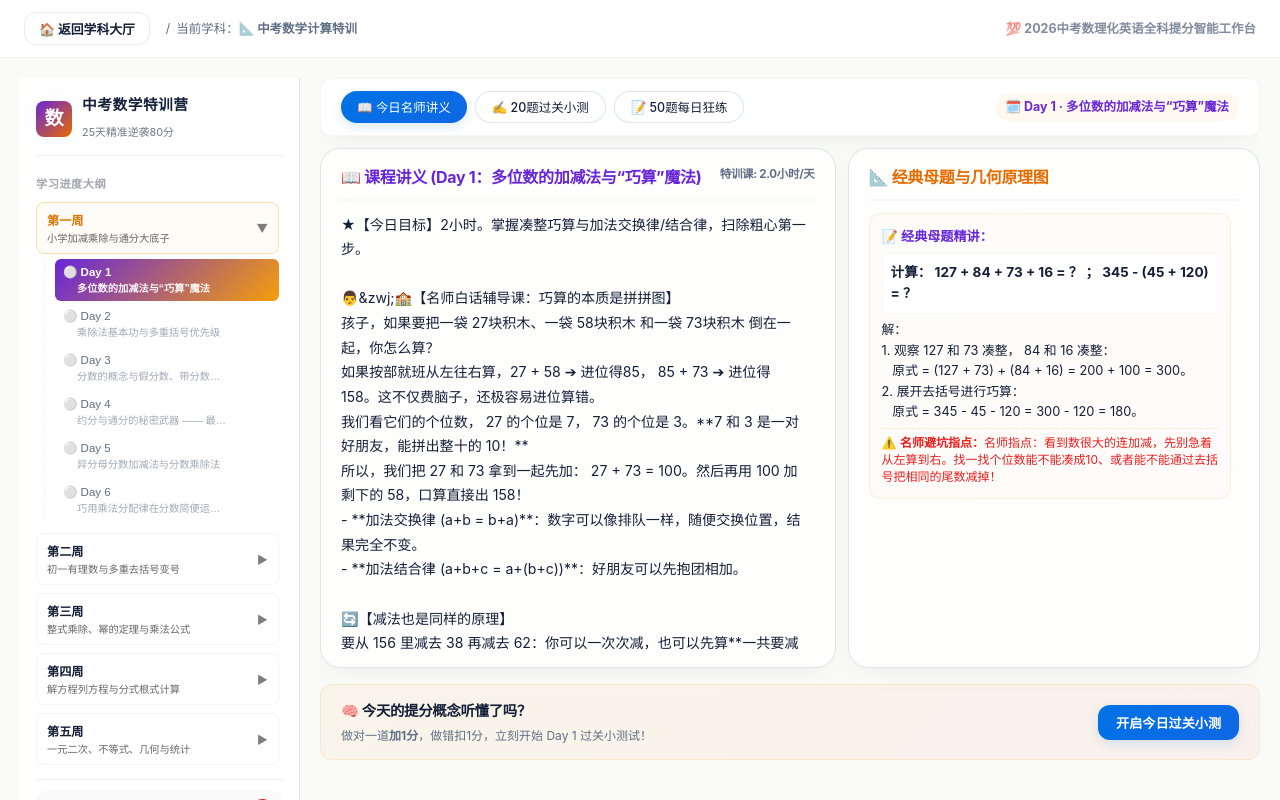
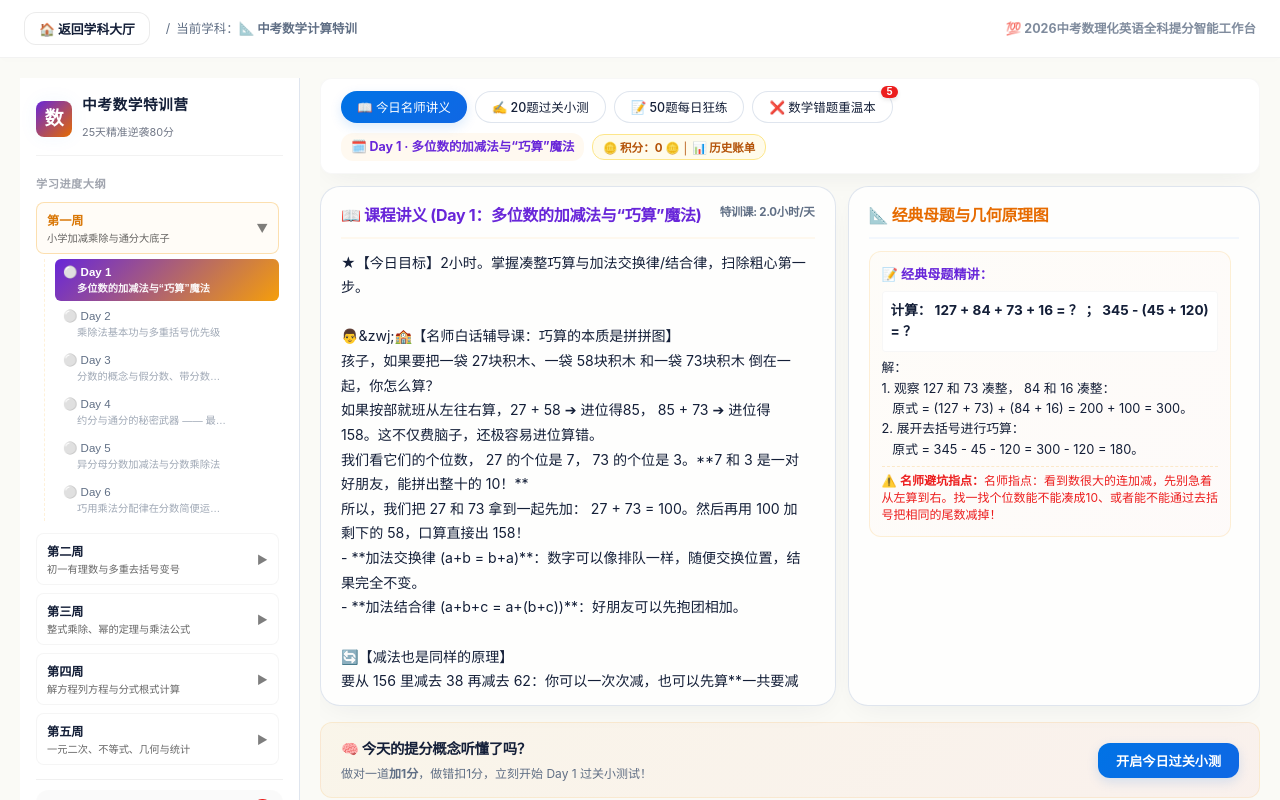
Before and after one commit to chichimon14/EXAM, a React (Vite) app: page / in a window 1280 px wide. Both pictures are taken after a click on the element 241 px from the left and 479 px from the top of the page. Built offline with nearby package versions, Linux system fonts and the light colour scheme; no server answers.

Commit message:
fix: add uniform submit and score mechanism for 50-exercise practice, and add top tab double-assurance entrance for wrongs and gold scores

```diff
--- a/src/components/MathModule.jsx
+++ b/src/components/MathModule.jsx
@@ -25,6 +25,7 @@ export default function MathModule() {
   // 100题练习状态
   const [exerciseQuestions, setExerciseQuestions] = useState([]);
   const [exerciseAnswers, setExerciseAnswers] = useState({}); // { [qId]: { isCorrect, userOpt } }
+  const [exerciseSubmitted, setExerciseSubmitted] = useState(false); // 50题特训是否已提交结算
   const [currentExerciseIndex, setCurrentExerciseIndex] = useState(0);
 
   // 数学错题本状态
@@ -136,6 +137,7 @@ export default function MathModule() {
 
       const savedAnswers = localStorage.getItem(`math-exercise-answers-${selectedDayId}`);
       const savedIndex = localStorage.getItem(`math-exercise-index-${selectedDayId}`);
+      const savedSubmitted = localStorage.getItem(`math-exercise-submitted-${selectedDayId}`);
 
       if (savedAnswers) {
         try {
@@ -146,6 +148,8 @@ export default function MathModule() {
       } else {
         setExerciseAnswers({});
       }
+
+      setExerciseSubmitted(savedSubmitted === 'true');
 
       if (savedIndex) {
         const idx = parseInt(savedIndex);
@@ -255,26 +259,36 @@ export default function MathModule() {
     );
   };
 
-  // 50题练习单步点击
+  // 50题练习单步点击 (未提交时可随意改答案)
   const handleExerciseOptionClick = (optionIdx) => {
+    if (exerciseSubmitted) return;
+
     const currentQ = exerciseQuestions[currentExerciseIndex];
-    if (!currentQ || exerciseAnswers[currentQ.id]) return;
-
-    const isCorrect = optionIdx === currentQ.answer;
+    if (!currentQ) return;
+
     const nextAnswers = {
       ...exerciseAnswers,
-      [currentQ.id]: { isCorrect, userOpt: optionIdx }
+      [currentQ.id]: { userOpt: optionIdx }
     };
     setExerciseAnswers(nextAnswers);
 
     // 持久化答题进度记录，防止刷新页面或切卡丢失
     localStorage.setItem(`math-exercise-answers-${selectedDayId}`, JSON.stringify(nextAnswers));
-
-    // 金币结算 (+0.5 / -0.5)
-    updateGoldCoin(isCorrect, 0.5);
-
-    // 做错自动收录到数学错题本 (同步读写本地，彻底根治闭包覆盖丢失 Bug)
-    if (!isCorrect) {
+  };
+
+  // 50题练习统一交卷结算
+  const handleSubmitExercise = () => {
+    if (exerciseSubmitted) return;
+
+    // 检查是否有未作答题目
+    const attemptedCount = Object.keys(exerciseAnswers).length;
+    if (attemptedCount < 50) {
+      const confirmSubmit = window.confirm(`您还有 ${50 - attemptedCount} 道题未做，确定要交卷并结算特训吗？(未做题目将直接计为算错)`);
+      if (!confirmSubmit) return;
+    }
+
+    let correctCount = 0;
+    const nextAnswers = { ...exerciseAnswers };
     let currentWrongs = [];
     const savedWrongs = localStorage.getItem('math-wrongs');
     if (savedWrongs) {
@@ -286,18 +300,61 @@ export default function MathModule() {
       }
     }
 
-      const alreadyIn = currentWrongs.some(w => w && w.id === currentQ.id);
+    exerciseQuestions.forEach(q => {
+      const saved = nextAnswers[q.id];
+      const userOpt = saved && saved.userOpt !== undefined ? saved.userOpt : -1;
+      const isCorrect = userOpt === q.answer;
+
+      nextAnswers[q.id] = {
+        isCorrect,
+        userOpt
+      };
+
+      if (isCorrect) {
+        correctCount++;
+      } else {
+        // 自动加入错题本
+        const alreadyIn = currentWrongs.some(w => w && w.id === q.id);
         if (!alreadyIn) {
           const wrongQ = {
-          ...currentQ,
-          userAnswer: optionIdx,
-          wrongTime: new Date().toLocaleString('zh-CN', { hour12: false }) // 注明错题时间！
-        };
-        const nextWrongs = [...currentWrongs, wrongQ];
-        setWrongList(nextWrongs);
-        localStorage.setItem('math-wrongs', JSON.stringify(nextWrongs));
-      }
-    }
+            ...q,
+            userAnswer: userOpt,
+            wrongTime: new Date().toLocaleString('zh-CN', { hour12: false })
+          };
+          currentWrongs.push(wrongQ);
+        }
+      }
+    });
+
+    // 结算金币积分 (答对每题 +0.5，答错每题 -0.5)
+    const currentScore = dayScores[selectedDayId] || 0;
+    const delta = correctCount * 0.5 - (50 - correctCount) * 0.5;
+    const newScore = Math.round(Math.max(0, currentScore + delta) * 10) / 10;
+    const nextScores = { ...dayScores, [selectedDayId]: newScore };
+
+    // 更新状态与本地存储
+    setDayScores(nextScores);
+    localStorage.setItem(`math-score-${selectedDayId}`, newScore.toString());
+
+    setExerciseAnswers(nextAnswers);
+    localStorage.setItem(`math-exercise-answers-${selectedDayId}`, JSON.stringify(nextAnswers));
+
+    setWrongList(currentWrongs);
+    localStorage.setItem('math-wrongs', JSON.stringify(currentWrongs));
+
+    setExerciseSubmitted(true);
+    localStorage.setItem(`math-exercise-submitted-${selectedDayId}`, 'true');
+
+    // 记录学习日志
+    const dayNum = selectedDayId.replace('day', '');
+    addStudyLog(
+      'math',
+      'exercise_complete',
+      `完成数学 Day ${dayNum} 50题特训`,
+      correctCount,
+      50,
+      []
+    );
   };
 
   // 移出数学错题
@@ -314,12 +371,23 @@ export default function MathModule() {
     }
   };
 
-  // 重置指定 Day 的金币分值为 0
+  // 重置指定 Day 的金币分值为 0 并清空当天特训进度
   const handleResetDayScore = (dayId) => {
-    if (window.confirm(`您确定要清空 Day ${dayId.replace('day', '')} 的今日积分金币吗？`)) {
+    if (window.confirm(`您确定要清空 Day ${dayId.replace('day', '')} 的今日积分金币并重做当天的特训吗？`)) {
       const nextScores = { ...dayScores, [dayId]: 0 };
       setDayScores(nextScores);
       localStorage.setItem(`math-score-${dayId}`, '0');
+
+      // 清空当天练习答题进度与已交卷状态
+      localStorage.removeItem(`math-exercise-answers-${dayId}`);
+      localStorage.removeItem(`math-exercise-submitted-${dayId}`);
+      localStorage.removeItem(`math-exercise-index-${dayId}`);
+
+      if (dayId === selectedDayId) {
+        setExerciseAnswers({});
+        setExerciseSubmitted(false);
+        setCurrentExerciseIndex(0);
+      }
     }
   };
 
@@ -819,8 +887,8 @@ export default function MathModule() {
       {/* 主面板内容 */}
       <div className="main-content" style={{ display: 'flex', flexDirection: 'column', gap: '12px', flex: 1, padding: 0, overflowY: 'auto' }}>
 
-        {/* 📘 右侧顶部横向三合一特训功能卡 */}
-        {activeTab !== 'wrongbook' && (
+        {/* 📘 右侧顶部横向特训功能导航条 (双重保障，解决 iPad 各种比例下的错题/积分入口隐藏问题) */}
+        {true && (
           <div className="glass-card" style={{
             padding: '12px 20px',
             display: 'flex',
@@ -828,9 +896,11 @@ export default function MathModule() {
             justifyContent: 'space-between',
             backgroundColor: '#ffffff',
             border: '1px solid rgba(0,0,0,0.03)',
-            borderRadius: 'var(--radius-md)'
-          }}>
-            <div style={{ display: 'flex', gap: '8px' }}>
+            borderRadius: 'var(--radius-md)',
+            flexWrap: 'wrap',
+            gap: '10px'
+          }}>
+            <div style={{ display: 'flex', gap: '8px', flexWrap: 'wrap' }}>
               <button
                 className={`btn ${activeTab === 'study' ? 'btn-primary' : 'btn-secondary'}`}
                 onClick={() => setActiveTab('study')}
@@ -875,6 +945,37 @@ export default function MathModule() {
               >
                 📝 50题每日狂练
               </button>
+              <button
+                className={`btn ${activeTab === 'wrongbook' ? 'btn-primary' : 'btn-secondary'}`}
+                onClick={() => setActiveTab('wrongbook')}
+                style={{
+                  fontSize: '0.78rem',
+                  padding: '6px 16px',
+                  borderRadius: '20px',
+                  backgroundColor: activeTab === 'wrongbook' ? 'hsl(var(--color-work))' : '',
+                  borderColor: activeTab === 'wrongbook' ? 'hsl(var(--color-work))' : '',
+                  position: 'relative'
+                }}
+              >
+                ❌ 数学错题重温本
+                {wrongList.length > 0 && (
+                  <span style={{
+                    position: 'absolute',
+                    top: '-6px',
+                    right: '-6px',
+                    backgroundColor: 'hsl(var(--color-danger))',
+                    color: '#fff',
+                    fontSize: '0.62rem',
+                    fontWeight: 'bold',
+                    padding: '1px 5px',
+                    borderRadius: '8px',
+                    lineHeight: '1',
+                    boxShadow: '0 2px 4px rgba(0,0,0,0.1)'
+                  }}>
+                    {wrongList.length}
+                  </span>
+                )}
+              </button>
             </div>
 
             <div style={{ display: 'flex', alignItems: 'center', gap: '8px', fontSize: '0.78rem' }}>
@@ -887,18 +988,27 @@ export default function MathModule() {
               }}>
                 🗓️ Day {selectedDayId.replace('day', '')} · {currentDayData?.name.split('：')[1]}
               </span>
-              {activeTab !== 'study' && (activeTab !== 'test' || testScore !== null) && (
-                <span style={{
+              <button
+                className="btn btn-secondary scale-up"
+                onClick={() => setShowBillModal(true)}
+                style={{
                   padding: '4px 10px',
                   backgroundColor: '#fffbeb',
                   color: '#b45309',
                   borderRadius: '12px',
                   fontWeight: 'bold',
-                  border: '1px solid #fde68a'
-                }}>
-                  🪙 今日积分：{todayGoldCoin} 金币
-                </span>
-              )}
+                  border: '1px solid #fde68a',
+                  fontSize: '0.72rem',
+                  cursor: 'pointer',
+                  display: 'flex',
+                  alignItems: 'center',
+                  gap: '4px',
+                  outline: 'none'
+                }}
+                title="点击直接查看25天历史金币账单"
+              >
+                🪙 积分：{todayGoldCoin} 🪙 │ 📊 历史账单
+              </button>
             </div>
           </div>
         )}
@@ -1327,6 +1437,9 @@ export default function MathModule() {
                           const isAns = !!ansState;
 
                           let btnStyle = { border: '1px solid #e2e8f0', backgroundColor: '#fff', color: 'hsl(var(--text-primary))' };
+
+                          if (exerciseSubmitted) {
+                            // 已交卷，显示红/绿判定颜色
                             if (isAns) {
                               const isCorrectOpt = oIdx === exerciseQuestions[currentExerciseIndex].answer;
                               const isUserSelected = oIdx === ansState.userOpt;
@@ -1334,6 +1447,18 @@ export default function MathModule() {
                                 btnStyle = { border: '1px solid hsl(var(--color-success))', backgroundColor: 'hsla(var(--color-success)/0.08)', color: 'hsl(var(--color-success))' };
                               } else if (isUserSelected) {
                                 btnStyle = { border: '1px solid hsl(var(--color-danger))', backgroundColor: 'hsla(var(--color-danger)/0.08)', color: 'hsl(var(--color-danger))' };
+                              }
+                            } else {
+                              // 用户未选此项，但如果是正确项，也高亮绿色，便于对答案
+                              const isCorrectOpt = oIdx === exerciseQuestions[currentExerciseIndex].answer;
+                              if (isCorrectOpt) {
+                                btnStyle = { border: '1px solid hsl(var(--color-success))', backgroundColor: 'hsla(var(--color-success)/0.03)', color: 'hsl(var(--color-success))' };
+                              }
+                            }
+                          } else {
+                            // 未交卷，仅高亮用户选中的项（黄色/橙色），且允许再次点击修改
+                            if (isAns && oIdx === ansState.userOpt) {
+                              btnStyle = { border: '2px solid hsl(var(--color-work))', backgroundColor: 'hsla(var(--color-work)/0.08)', color: 'hsl(var(--color-work))', fontWeight: 'bold' };
                             }
                           }
 
@@ -1348,7 +1473,7 @@ export default function MathModule() {
                                 fontSize: '0.82rem',
                                 ...btnStyle
                               }}
-                              disabled={isAns}
+                              disabled={exerciseSubmitted}
                               onClick={() => handleExerciseOptionClick(oIdx)}
                             >
                               <span style={{ fontWeight: 'bold', marginRight: '6px' }}>{String.fromCharCode(65 + oIdx)}.</span>
@@ -1358,7 +1483,7 @@ export default function MathModule() {
                         })}
                       </div>
 
-                      {exerciseAnswers[exerciseQuestions[currentExerciseIndex].id] && (
+                      {exerciseSubmitted && exerciseAnswers[exerciseQuestions[currentExerciseIndex].id] && (
                         <div className="fade-in" style={{
                           padding: '12px',
                           backgroundColor: '#f8fafc',
@@ -1369,7 +1494,7 @@ export default function MathModule() {
                           whiteSpace: 'pre-wrap'
                         }}>
                           <div style={{ fontWeight: 'bold', color: exerciseAnswers[exerciseQuestions[currentExerciseIndex].id].isCorrect ? 'hsl(var(--color-success))' : 'hsl(var(--color-danger))', marginBottom: '4px' }}>
-                            {exerciseAnswers[exerciseQuestions[currentExerciseIndex].id].isCorrect ? '✅ 算对了！今日金币 +0.5 个' : '❌ 算错了。今日金币 -0.5 个，已自动计错。'}
+                            {exerciseAnswers[exerciseQuestions[currentExerciseIndex].id].isCorrect ? '✅ 算对了！' : '❌ 算错了。'}
                           </div>
                           {exerciseQuestions[currentExerciseIndex].explanation}
                         </div>
@@ -1404,7 +1529,7 @@ export default function MathModule() {
                 <h4 style={{ margin: 0, fontSize: '0.95rem', fontWeight: 'bold', display: 'flex', justifyContent: 'space-between' }}>
                   <span>🎯 50题特训卡</span>
                   <span style={{ fontSize: '0.75rem', color: 'hsl(var(--text-secondary))' }}>
-                    已完成：{Object.keys(exerciseAnswers).length} / 50
+                    已做：{Object.keys(exerciseAnswers).length} / 50
                   </span>
                 </h4>
 
@@ -1424,8 +1549,14 @@ export default function MathModule() {
                     let borderStyle = 'none';
 
                     if (q && exerciseAnswers[q.id]) {
+                      if (exerciseSubmitted) {
                         bgColor = exerciseAnswers[q.id].isCorrect ? 'hsl(var(--color-success))' : 'hsl(var(--color-danger))';
                         textColor = '#ffffff';
+                      } else {
+                        // 未提交，显示橙黄色代表已作答
+                        bgColor = 'hsla(var(--color-work)/0.2)';
+                        textColor = 'hsl(var(--color-work))';
+                      }
                     }
                     if (idx === currentExerciseIndex) {
                       borderStyle = '2px solid hsl(var(--color-work))';
@@ -1457,16 +1588,51 @@ export default function MathModule() {
                   })}
                 </div>
 
-                <div style={{ display: 'flex', gap: '12px', fontSize: '0.72rem', color: 'hsl(var(--text-secondary))', borderTop: '1px solid rgba(0,0,0,0.05)', paddingTop: '10px' }}>
+                <div style={{ display: 'flex', gap: '12px', fontSize: '0.72rem', color: 'hsl(var(--text-secondary))', borderTop: '1px solid rgba(0,0,0,0.05)', paddingTop: '10px', flexWrap: 'wrap' }}>
                   <div style={{ display: 'flex', alignItems: 'center', gap: '4px' }}>
                     <span style={{ width: '10px', height: '10px', borderRadius: '50%', backgroundColor: 'rgba(0,0,0,0.04)' }}></span>未答
                   </div>
+                  {!exerciseSubmitted ? (
+                    <div style={{ display: 'flex', alignItems: 'center', gap: '4px' }}>
+                      <span style={{ width: '10px', height: '10px', borderRadius: '50%', backgroundColor: 'hsla(var(--color-work)/0.2)' }}></span>已选
+                    </div>
+                  ) : (
+                    <>
                       <div style={{ display: 'flex', alignItems: 'center', gap: '4px' }}>
                         <span style={{ width: '10px', height: '10px', borderRadius: '50%', backgroundColor: 'hsl(var(--color-success))' }}></span>算对
                       </div>
                       <div style={{ display: 'flex', alignItems: 'center', gap: '4px' }}>
                         <span style={{ width: '10px', height: '10px', borderRadius: '50%', backgroundColor: 'hsl(var(--color-danger))' }}></span>算错
                       </div>
+                    </>
+                  )}
+                </div>
+
+                {/* 📤 统一交卷结算大按钮 */}
+                <div style={{ borderTop: '1px solid rgba(0,0,0,0.05)', paddingTop: '12px', marginTop: '4px' }}>
+                  <button
+                    className="btn"
+                    disabled={exerciseSubmitted}
+                    onClick={handleSubmitExercise}
+                    style={{
+                      width: '100%',
+                      padding: '10px',
+                      borderRadius: '8px',
+                      backgroundColor: exerciseSubmitted ? 'rgba(0,0,0,0.04)' : 'hsl(var(--color-work))',
+                      borderColor: exerciseSubmitted ? 'transparent' : 'hsl(var(--color-work))',
+                      color: exerciseSubmitted ? 'hsl(var(--text-secondary))' : '#ffffff',
+                      fontWeight: 'bold',
+                      fontSize: '0.82rem',
+                      cursor: exerciseSubmitted ? 'default' : 'pointer',
+                      display: 'flex',
+                      alignItems: 'center',
+                      justifyContent: 'center',
+                      gap: '6px',
+                      transition: 'all 0.2s'
+                    }}
+                  >
+                    {exerciseSubmitted ? '✅ 本天特训已交卷结算' : '📤 提交交卷并结算积分'}
+                  </button>
                 </div>
               </div>
 
```
Lines whose indentation alone changed are shown as unchanged.
